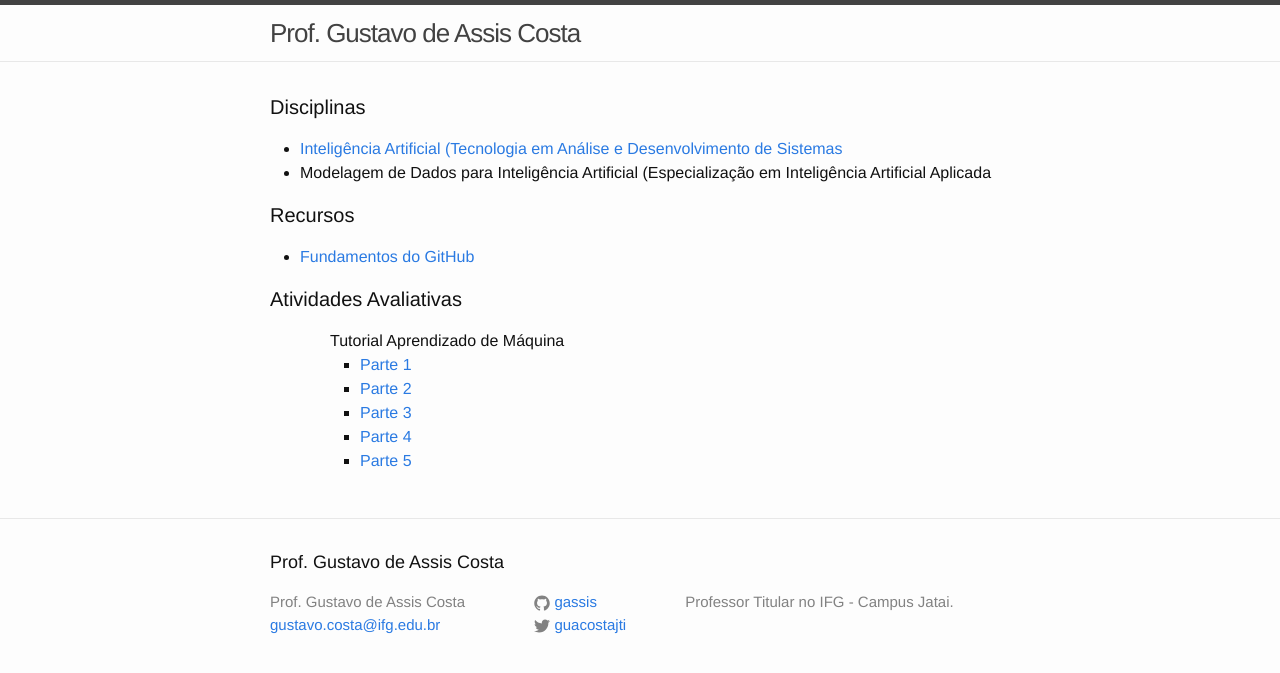
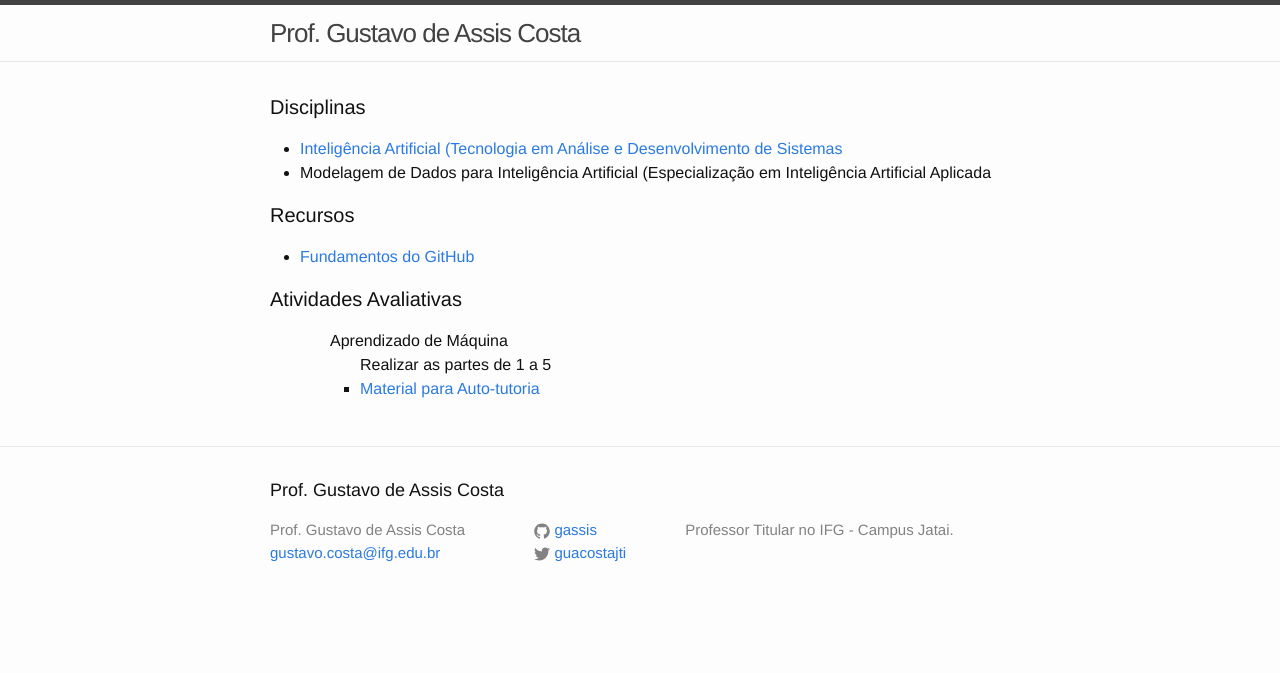
Before and after one commit to gassis/gassis.github.io, a Jekyll site: the page built from index.html, in a window 1280 px wide. Shown: the top 673 px of the page. Built offline with Jekyll 4.4.1, drawn with Linux system fonts in a browser that asks for light colours.

Commit message:
Update index.html

```diff
--- a/index.html
+++ b/index.html
@@ -15,13 +15,10 @@ layout: default
       <h1 class="page-heading">Atividades Avaliativas</h1>
     <ul class="list-group">
       <ul>
-        Tutorial Aprendizado de Máquina
+        Aprendizado de Máquina
         <ul class="list-group">
-          <li class="list-group-item"><a href="https://github.com/gassis/machine_learning/blob/552fabec7a2fe7cb0d96d2540e483a4e4ea72186/tutorial/Modelagem%20de%20Dados%20para%20IA_Parte%201.ipynb">Parte 1</a></li>
-          <li class="list-group-item"><a href="https://github.com/gassis/machine_learning/blob/552fabec7a2fe7cb0d96d2540e483a4e4ea72186/tutorial/Modelagem%20de%20Dados%20para%20IA_Parte%202.ipynb">Parte 2</a></li>
-          <li class="list-group-item"><a href="https://github.com/gassis/machine_learning/blob/552fabec7a2fe7cb0d96d2540e483a4e4ea72186/tutorial/Modelagem%20de%20Dados%20para%20IA_Parte%203.ipynb">Parte 3</a></li>
-          <li class="list-group-item"><a href="https://github.com/gassis/machine_learning/blob/552fabec7a2fe7cb0d96d2540e483a4e4ea72186/tutorial/Modelagem%20de%20Dados%20para%20IA_Parte%204.ipynb">Parte 4</a></li>
-          <li class="list-group-item"><a href="https://github.com/gassis/machine_learning/blob/552fabec7a2fe7cb0d96d2540e483a4e4ea72186/tutorial/Modelagem%20de%20Dados%20para%20IA_Parte%205.ipynb">Parte 5</a></li>
+          Realizar as partes de 1 a 5
+          <li class="list-group-item"><a href="https://github.com/gassis/machine_learning/blob/552fabec7a2fe7cb0d96d2540e483a4e4ea72186/tutorial/Modelagem%20de%20Dados%20para%20IA_Parte%201.ipynb">Material para Auto-tutoria</a></li>
         </ul>
     </ul>
 </div>
```
